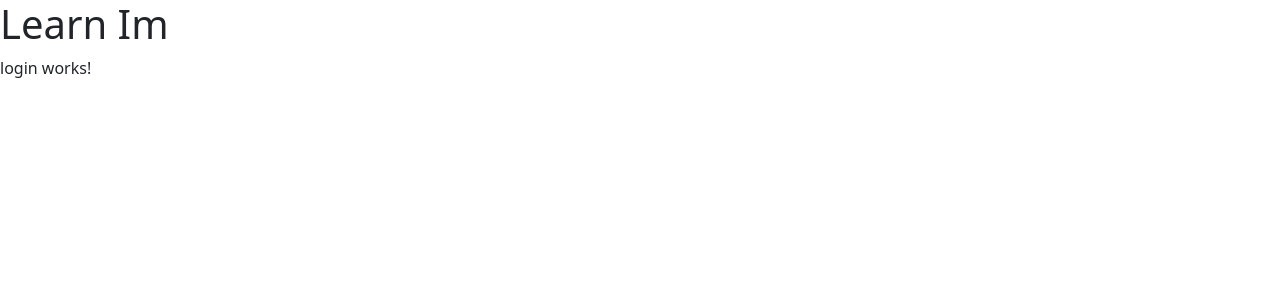
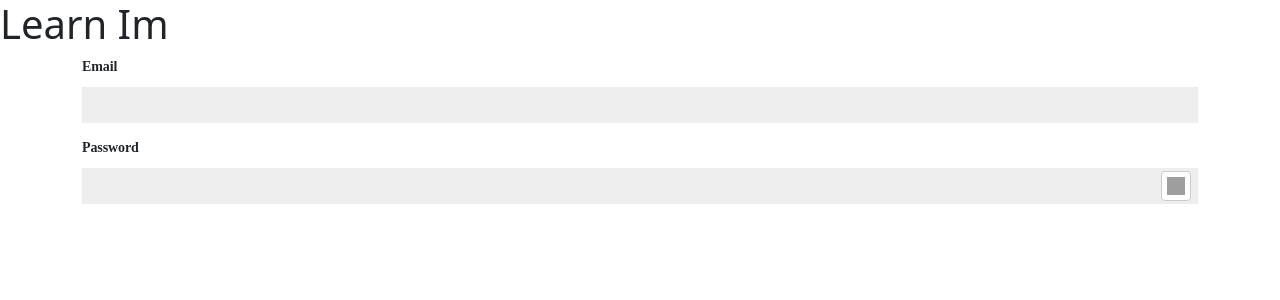
Before and after one commit to Kprasannatradexa/learn-Im, an Angular app: page /auth/login in a window 1280 px wide. Shown: the top 300 px of the page. Built offline with nearby package versions, Linux system fonts and the light colour scheme; grey boxes are pictures that could not be loaded.

Commit message:
Login form created.

```diff
--- a/src/app/authentication/components/login/login.component.html
+++ b/src/app/authentication/components/login/login.component.html
@@ -1 +1,19 @@
-<p>login works!</p>
+<div class="form-section container">
+  <form [formGroup]="loginForm">
+    <app-input
+      [type]="'text'"
+      [label]="'Email'"
+      [control]="loginForm.get('login_credential')"
+      [errorMessages]="{
+        required: 'Email is required',
+        email: 'Enter a valid email address'
+      }"
+    ></app-input>
+    <app-input
+      type="password"
+      label="Password"
+      [control]="loginForm.get('password')"
+      [errorMessages]="{ required: 'Password is Required' }"
+    ></app-input>
+  </form>
+</div>
```
